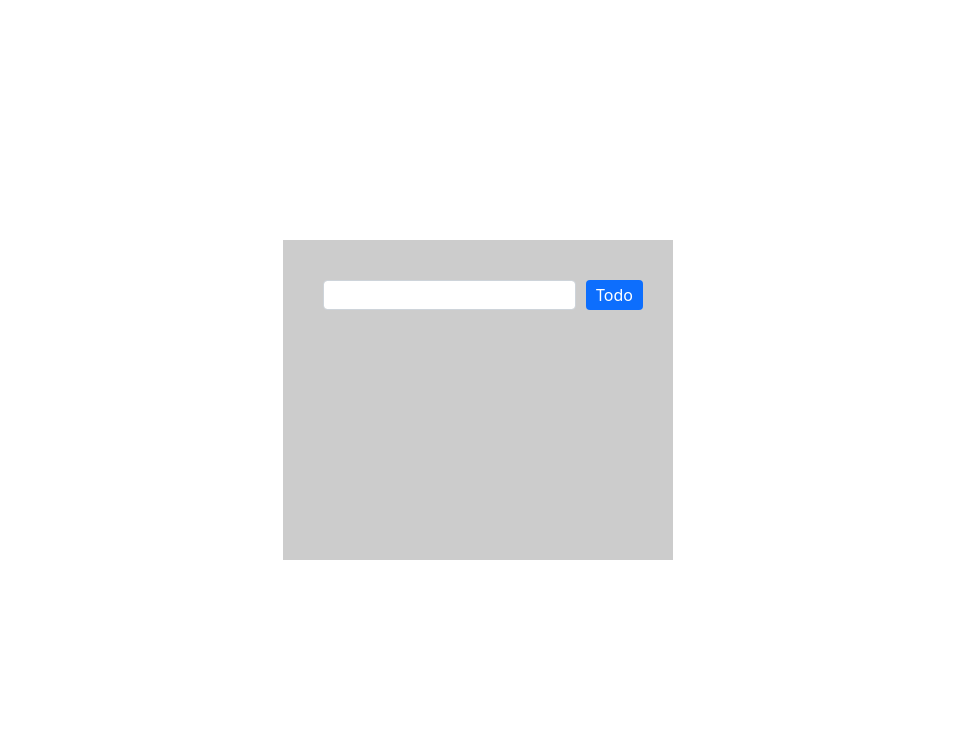
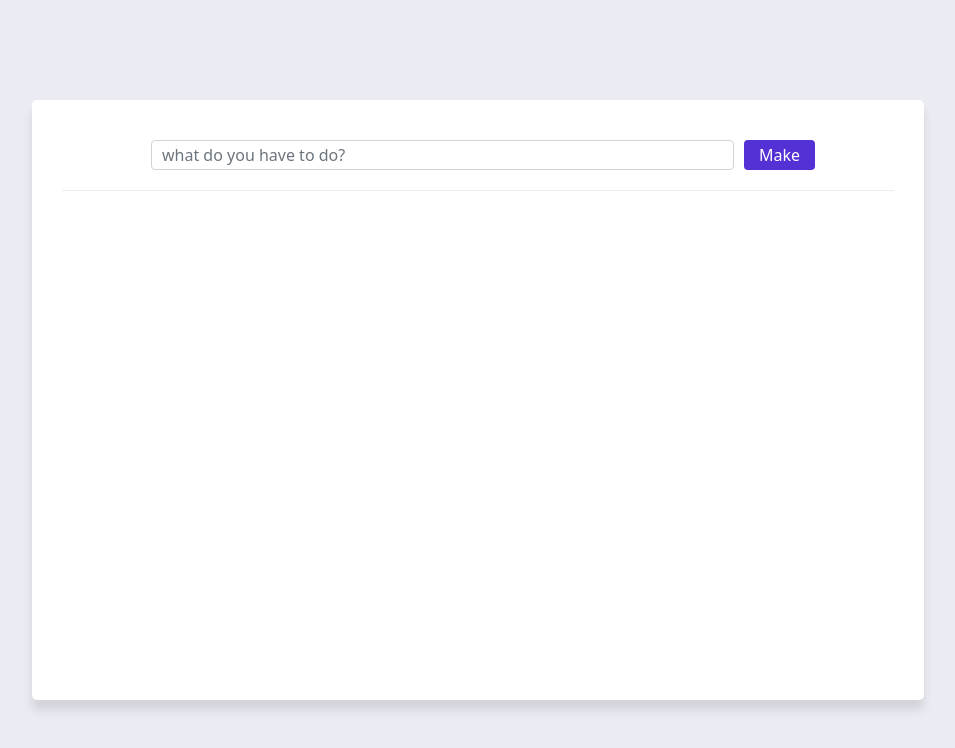
Before and after one commit to kakashii13/Todo, a plain HTML site: page public/index.html in a window 1280 px wide. Shown: the whole page, without its empty margins (162-1117 px from the left). Drawn offline with nearby package versions, Linux system fonts and the light colour scheme.

Commit message:
desarrollando

```diff
--- a/public/index.html
+++ b/public/index.html
@@ -17,8 +17,16 @@
     <main class="container">
       <form class="form">
         <div class="form__add">
-          <input type="text" class="form-control" />
-          <button class="btn btn-primary">Todo</button>
+          <input
+            type="text"
+            class="form-control"
+            placeholder="what do you have to do?"
+            id="todo-text"
+          />
+          <button class="btn btn-primary" id="btn">Make</button>
+        </div>
+        <div class="box" id="box">
+          <ul class="list" id="list"></ul>
         </div>
       </form>
     </main>
--- a/public/main.js
+++ b/public/main.js
@@ -0,0 +1,28 @@
+const todoText = document.getElementById("todo-text");
+const btn = document.getElementById("btn");
+const box = document.getElementById("box");
+let arr = [];
+
+function printTodo() {
+  btn.addEventListener("click", function (e) {
+    e.preventDefault();
+    if (todoText.value == "") {
+      alert("campo vacio");
+    } else {
+      box.style.overflowY = "scroll";
+      const list = document.getElementById("list");
+      const listItems = document.createElement("li");
+      listItems.classList.add("list", "shadow-sm", "p-3", "bg-body", "rounded");
+      listItems.innerText = todoText.value;
+      list.appendChild(listItems);
+    }
+    setLS();
+  });
+}
+
+printTodo();
+
+function setLS() {
+  arr.push(todoText.value);
+  localStorage.setItem("todo", JSON.stringify(arr));
+}
--- a/public/style.css
+++ b/public/style.css
@@ -1,26 +1,41 @@
-.container {
+body {
+  background-color: #ebebf3; }
+  body .container {
     display: flex;
     justify-content: center;
     align-items: center;
     height: 100vh;
     width: auto; }
-  .container .form {
-    height: 40vh;
-    background-color: #ccc;
-    padding: 20px; }
-    .container .form .form__add {
+    body .container .form {
+      width: 80%;
+      height: auto;
+      background-color: #fff;
+      padding: 20px;
+      border-radius: 5px;
+      box-shadow: 0 10px 10px rgba(0, 0, 0, 0.1); }
+      body .container .form .form__add {
         display: flex;
-      justify-content: space-between;
+        justify-content: center;
         align-items: center;
         margin: 10px; }
-      .container .form .form__add .form-control {
+        body .container .form .form__add .form-control {
+          width: 70%;
           padding: 10px;
           height: 30px;
           margin: 10px; }
-      .container .form .form__add .btn {
+        body .container .form .form__add .btn {
           display: flex;
           align-items: center;
           height: 30px;
-        padding: 10px;
+          padding: 15px;
           border: none;
-        outline: none; }
+          outline: none;
+          background-color: #5431d4; }
+      body .container .form .box {
+        border-top: 1px solid #eee;
+        margin: 10px;
+        height: 60vh; }
+        body .container .form .box .list {
+          margin: 20px; }
+          body .container .form .box .list .list-items {
+            margin: 10px; }
```
Lines whose indentation alone changed are shown as unchanged.
